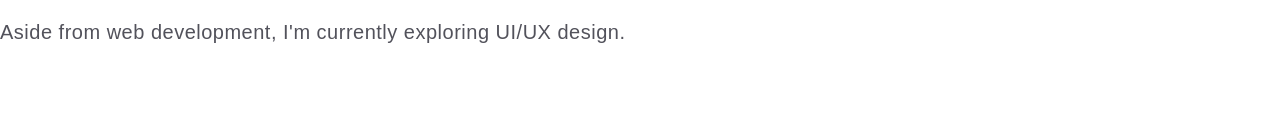
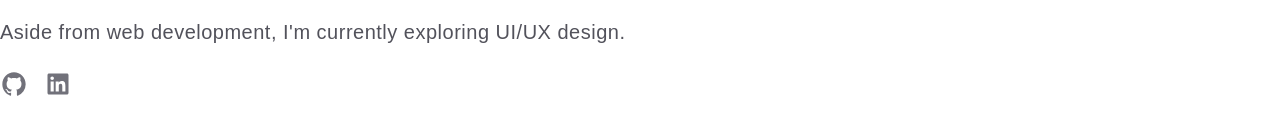
Before and after one commit to handikaharianto/portolio-website-v3, a Next.js app: page / in a window 1280 px wide. Shown: the part 462-596 px from the top of the page. Built offline with nearby package versions, Linux system fonts and the light colour scheme; a web font is replaced by a local one.

Commit message:
chore: add social icons to hero section

```diff
--- a/app/_components/hero.tsx
+++ b/app/_components/hero.tsx
@@ -1,4 +1,4 @@
-// import { GitHubIcon, LinkedInIcon } from "@/app/_components/social-icons";
+import { GitHubIcon, LinkedInIcon } from "@/app/_components/social-icons";
 
 export default function Hero() {
   return (
@@ -19,13 +19,13 @@
         </div>
         <div className="flex items-center gap-x-4">
           <a href="https://github.com/handikaharianto" target="_blank">
-            {/* <GitHubIcon className="h-7 w-7 fill-zinc-500 transition duration-300 hover:fill-zinc-700" /> */}
+            <GitHubIcon className="h-7 w-7 fill-zinc-500 transition duration-300 hover:fill-zinc-700" />
           </a>
           <a
             href="https://www.linkedin.com/in/handika-harianto-ew-jong/"
             target="_blank"
           >
-            {/* <LinkedInIcon className="h-7 w-7 fill-zinc-500 transition duration-300 hover:fill-zinc-700" /> */}
+            <LinkedInIcon className="h-7 w-7 fill-zinc-500 transition duration-300 hover:fill-zinc-700" />
           </a>
         </div>
       </div>
--- /dev/null
+++ b/app/_components/social-icons.tsx
@@ -0,0 +1,23 @@
+type IconProps = {
+  [key: string]: any;
+};
+
+export function GitHubIcon(props: IconProps) {
+  return (
+    <svg viewBox="0 0 24 24" aria-hidden="true" {...props}>
+      <path
+        fillRule="evenodd"
+        clipRule="evenodd"
+        d="M12 2C6.475 2 2 6.588 2 12.253c0 4.537 2.862 8.369 6.838 9.727.5.09.687-.218.687-.487 0-.243-.013-1.05-.013-1.91C7 20.059 6.35 18.957 6.15 18.38c-.113-.295-.6-1.205-1.025-1.448-.35-.192-.85-.667-.013-.68.788-.012 1.35.744 1.538 1.051.9 1.551 2.338 1.116 2.912.846.088-.666.35-1.115.638-1.371-2.225-.256-4.55-1.14-4.55-5.062 0-1.115.387-2.038 1.025-2.756-.1-.256-.45-1.307.1-2.717 0 0 .837-.269 2.75 1.051.8-.23 1.65-.346 2.5-.346.85 0 1.7.115 2.5.346 1.912-1.333 2.75-1.05 2.75-1.05.55 1.409.2 2.46.1 2.716.637.718 1.025 1.628 1.025 2.756 0 3.934-2.337 4.806-4.562 5.062.362.32.675.936.675 1.897 0 1.371-.013 2.473-.013 2.82 0 .268.188.589.688.486a10.039 10.039 0 0 0 4.932-3.74A10.447 10.447 0 0 0 22 12.253C22 6.588 17.525 2 12 2Z"
+      />
+    </svg>
+  );
+}
+
+export function LinkedInIcon(props: IconProps) {
+  return (
+    <svg viewBox="0 0 24 24" aria-hidden="true" {...props}>
+      <path d="M18.335 18.339H15.67v-4.177c0-.996-.02-2.278-1.39-2.278-1.389 0-1.601 1.084-1.601 2.205v4.25h-2.666V9.75h2.56v1.17h.035c.358-.674 1.228-1.387 2.528-1.387 2.7 0 3.2 1.778 3.2 4.091v4.715zM7.003 8.575a1.546 1.546 0 01-1.548-1.549 1.548 1.548 0 111.547 1.549zm1.336 9.764H5.666V9.75H8.34v8.589zM19.67 3H4.329C3.593 3 3 3.58 3 4.297v15.406C3 20.42 3.594 21 4.328 21h15.338C20.4 21 21 20.42 21 19.703V4.297C21 3.58 20.4 3 19.666 3h.003z" />
+    </svg>
+  );
+}
```
